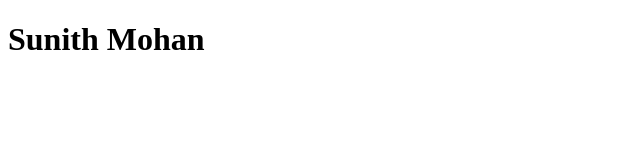
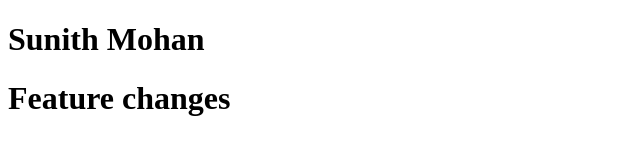
Before and after one commit to sunithbe/project2024, a plain HTML site: page index.html in a window 1280 px wide. Shown: the whole page, without its empty margins (0-640 px from the left). Drawn offline with Linux system fonts and the light colour scheme.

Commit message:
feat : added some feature code

```diff
--- a/index.html
+++ b/index.html
@@ -7,5 +7,6 @@
 </head>
 <body>
      <h1>Sunith Mohan</h1>
+     <h1>Feature changes</h1>
 </body>
 </html>
```
